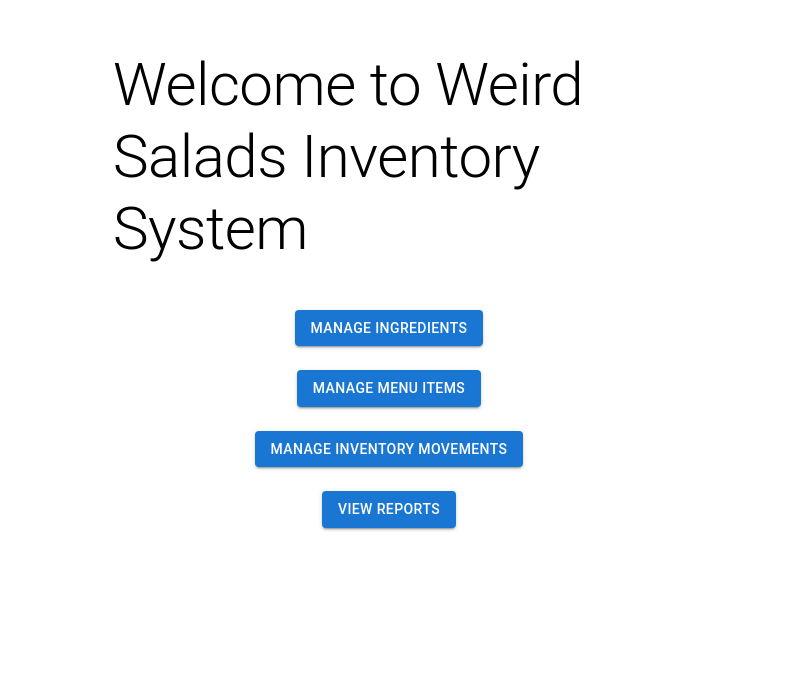
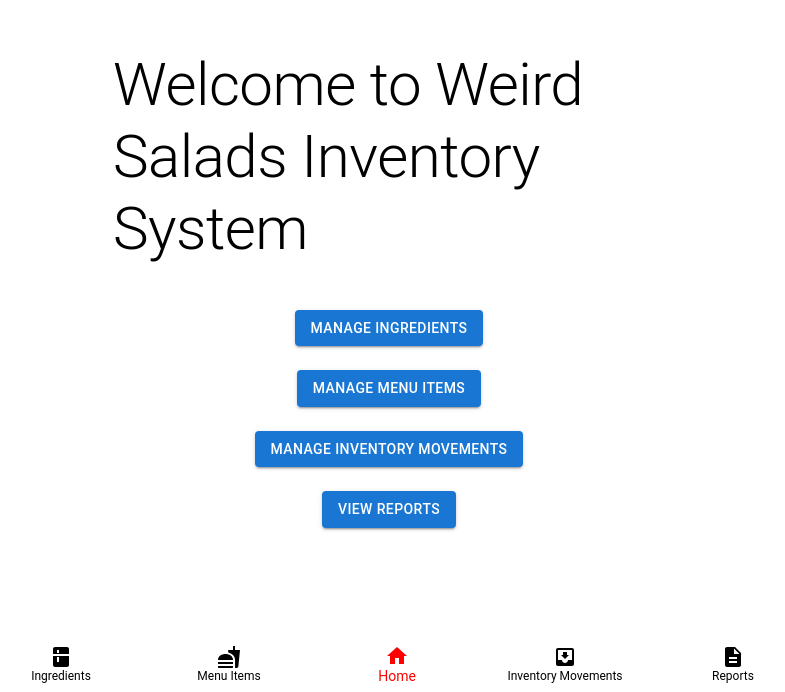
Before and after one commit to codemeasandwich/saladsweird, a Next.js app: page / in a window 1280 px wide. Shown: the part 108-800 px from the top of the page, without its empty margins (251-1036 px from the left). Built offline with nearby package versions, Linux system fonts and the light colour scheme.

Commit message:
Nav Footer

```diff
--- /dev/null
+++ b/components/ActiveLink.js
@@ -0,0 +1,27 @@
+import { useRouter } from 'next/router';
+import Link from 'next/link'
+import PropTypes from 'prop-types';
+
+const ActiveLink = ({ children, href, ...props }) => {
+    const { asPath } = useRouter();
+
+    // Define the styles for active and non-active links
+    const activeStyle = { color: 'red' };
+    const nonActiveStyle = { color: 'black' };
+
+    // Choose the right style based on the current path
+    const style = asPath === href ? activeStyle : nonActiveStyle;
+
+    return (
+        <Link href={href} style={style} {...props}>
+            {children}
+        </Link>
+    );
+};
+
+ActiveLink.propTypes = {
+    children: PropTypes.node.isRequired,
+    href: PropTypes.string.isRequired,
+};
+
+export default ActiveLink;
--- /dev/null
+++ b/components/Footer.js
@@ -0,0 +1,35 @@
+import React from 'react';
+import ActiveLink from './ActiveLink';
+import { BottomNavigation, BottomNavigationAction } from '@mui/material';
+import HomeIcon from '@mui/icons-material/Home';
+import KitchenIcon from '@mui/icons-material/Kitchen';
+import FastfoodIcon from '@mui/icons-material/Fastfood';
+import MoveToInboxIcon from '@mui/icons-material/MoveToInbox';
+import DescriptionIcon from '@mui/icons-material/Description';
+
+const Footer = () => {
+    const [value, setValue] = React.useState('home');
+
+    return (
+        <BottomNavigation
+            value={value}
+            onChange={(event, newValue) => {
+                setValue(newValue);
+            }}
+            showLabels
+            style={{
+                position: 'fixed',
+                bottom: 0,
+                width: '100%',
+            }}
+        >
+            <BottomNavigationAction label="Ingredients" value="ingredients" icon={<KitchenIcon />} component={ActiveLink} href="/ingredients" />
+            <BottomNavigationAction label="Menu Items" value="menuItems" icon={<FastfoodIcon />} component={ActiveLink} href="/menuItems" />
+            <BottomNavigationAction label="Home" value="home" icon={<HomeIcon />} component={ActiveLink} href="/" />
+            <BottomNavigationAction label="Inventory Movements" value="inventoryMovements" icon={<MoveToInboxIcon />} component={ActiveLink} href="/inventoryMovements" />
+            <BottomNavigationAction label="Reports" value="reports" icon={<DescriptionIcon />} component={ActiveLink} href="/reports" />
+        </BottomNavigation>
+    );
+};
+
+export default Footer;
--- a/package.json
+++ b/package.json
@@ -26,6 +26,7 @@
         "mongodb": "5.7.0",
         "mongoose": "7.4.1",
         "@mui/material": "5.14.2",
+        "@mui/icons-material": "5.14.1",
         "@emotion/react": "11.11.1",
         "@emotion/styled": "11.11.0"
     }
--- /dev/null
+++ b/pages/_app.js
@@ -0,0 +1,15 @@
+import React from 'react';
+import Footer from '../components/Footer';
+import App from './index.js'
+
+const Layout = ({ Component, pageProps }) => (
+    <div>
+        <header>
+            {/* Your header here */}
+        </header>
+        <main><Component {...pageProps} /></main>
+        <Footer />
+    </div>
+);
+
+export default Layout;
```
